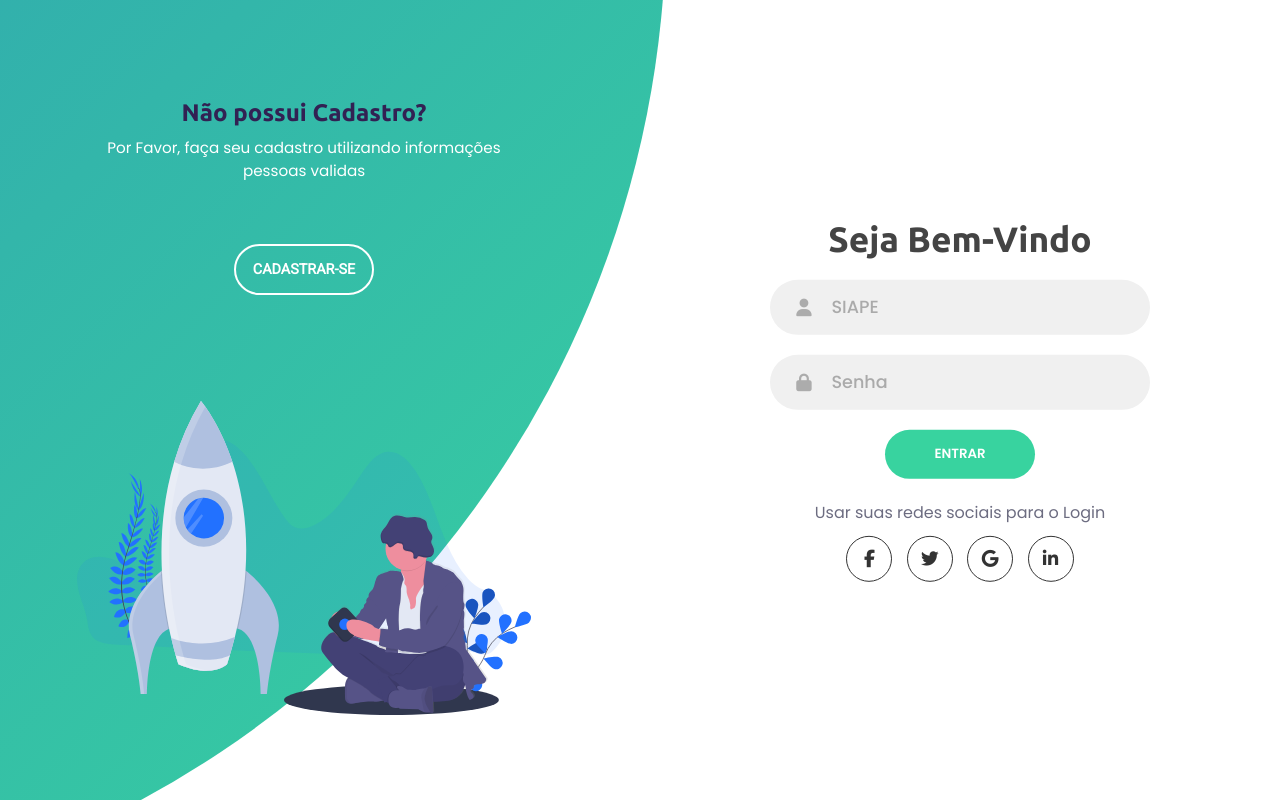
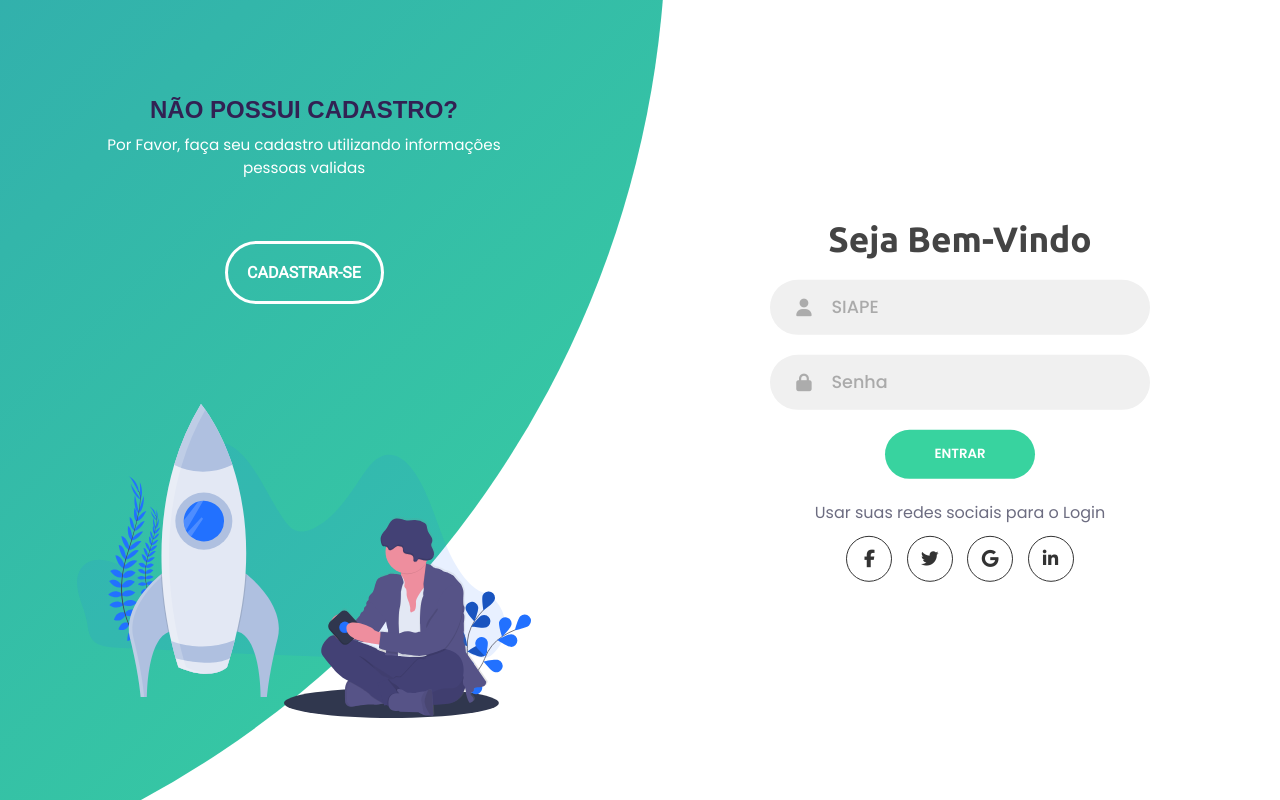
Before and after one commit to guilhermeterenciani/software_RSC, a React (Create React App) app in the folder web/: page / in a window 1280 px wide. Built offline with nearby package versions, Linux system fonts and the light colour scheme.

Commit message:
Mudanças no CSS

```diff
--- a/web/src/pages/LoginECadastro/index.tsx
+++ b/web/src/pages/LoginECadastro/index.tsx
@@ -117,7 +117,7 @@ const LoginECadastro = () => {
 
                         <div className="panel left-panel">
                             <div className="content">
-                                <h3>Não possui Cadastro?</h3>
+                                <h3><b>NÃO POSSUI CADASTRO?</b></h3>
                                 <p>
                                 Por Favor, faça seu cadastro utilizando informações pessoas validas
                                 </p>
@@ -136,7 +136,7 @@ const LoginECadastro = () => {
                         <div className="panel right-panel">
 
                             <div className="content">
-                                <h3>Já possui cadastro?</h3>
+                                <h3>JÁ TENHO CADASTRO</h3>
 
                                 <br/>
 
--- a/web/src/pages/LoginECadastro/styles.css
+++ b/web/src/pages/LoginECadastro/styles.css
@@ -9,6 +9,10 @@
 body,
 input {
   font-family: "Poppins", sans-serif;
+}
+
+h3{
+  font-family: sans-serif;
 }
 
 .container {
@@ -219,11 +223,11 @@ form.sign-in-form {
 .btn.transparent {
   margin: 0;
   background: none;
-  border: 2px solid #fff;
-  width: 140px;
-  height: 51px;
+  border: 3.5px solid #fff;
+  width: 159px;
+  height: 63px;
   font-weight: 600;
-  font-size: 0.9rem;
+  font-size: 1rem;
 }
 
 .right-panel .image,
```
